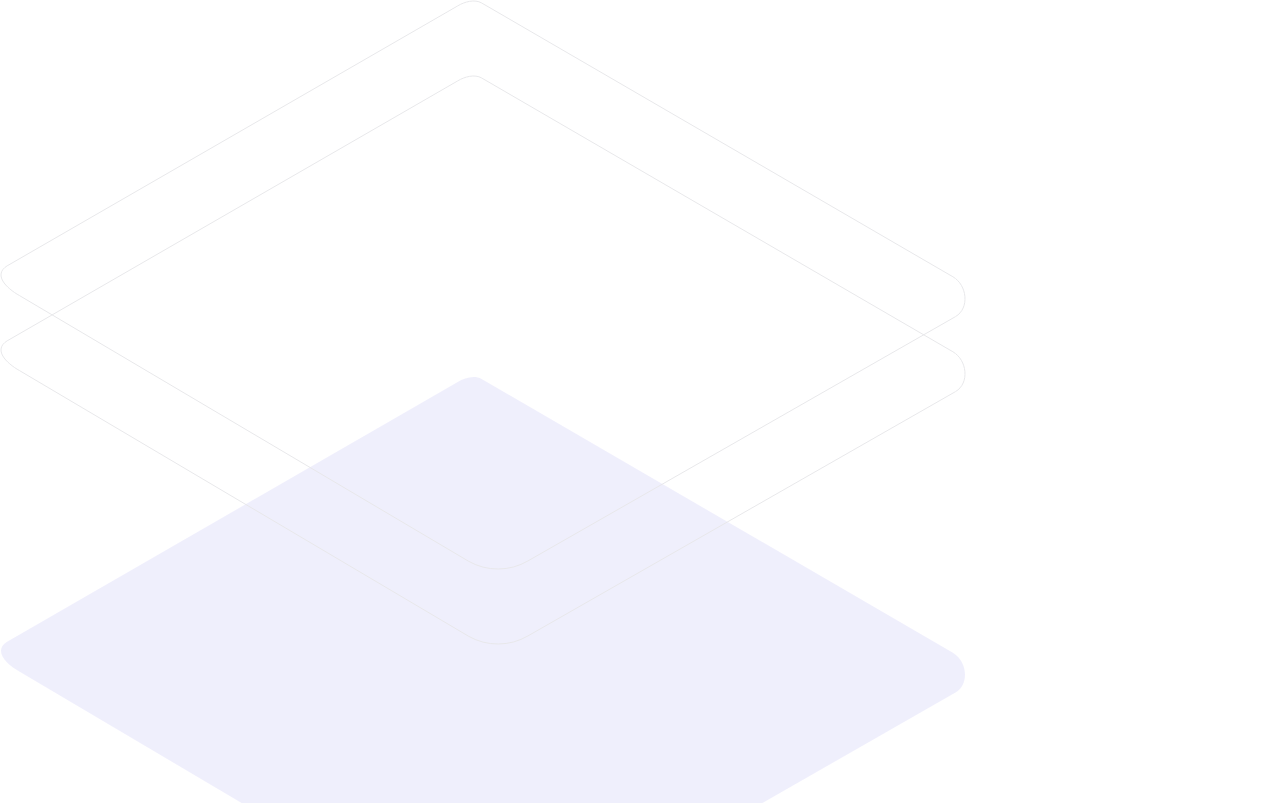
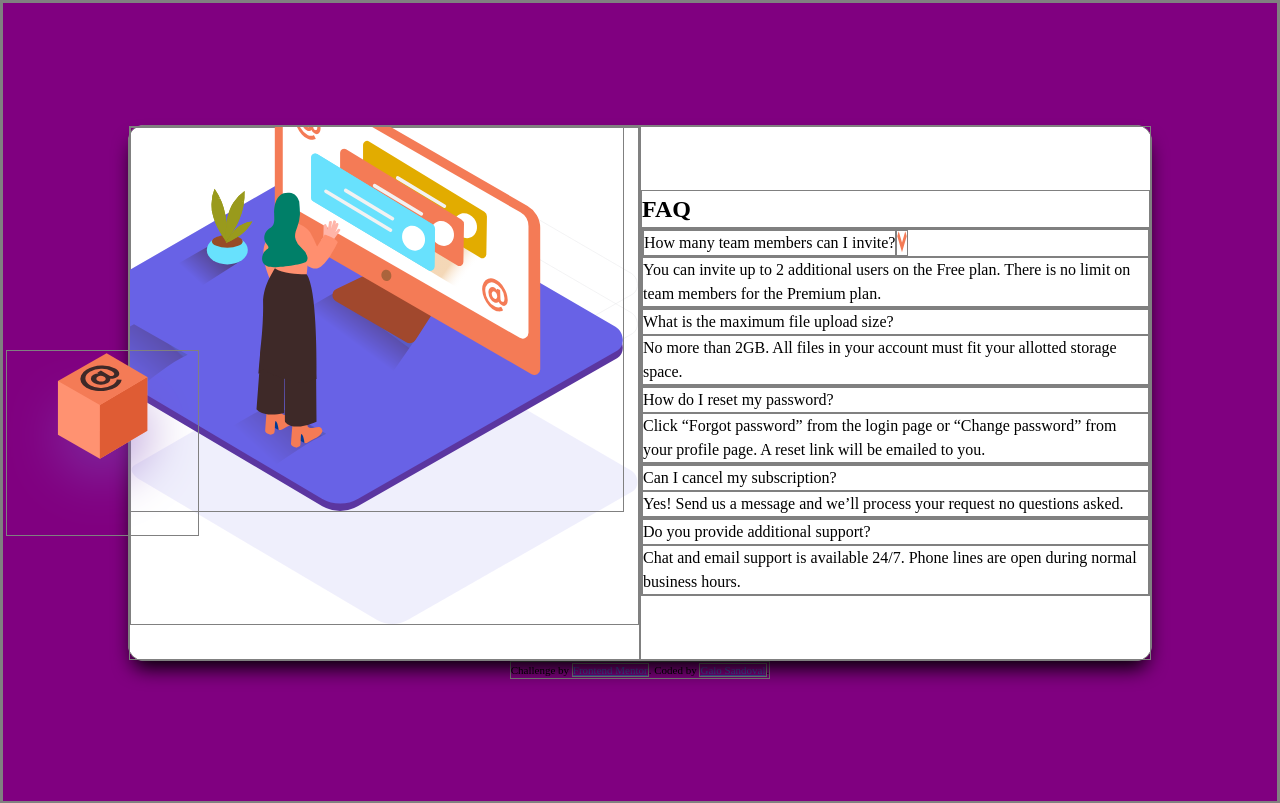
Before and after one commit to galosandoval/faq_challenge, a plain HTML site: page faq-accordion-card-main/index.html in a window 1280 px wide. Shown: the top 803 px of the page. Drawn offline with Linux system fonts and the light colour scheme; files that its build step writes are made by us from their sources.

Commit message:
working on placing of images

```diff
--- a/faq-accordion-card-main/index.css
+++ b/faq-accordion-card-main/index.css
@@ -66,3 +66,67 @@ textarea,
 select {
   font: inherit;
 }
+
+* {
+  border: solid grey 1px;
+}
+
+.purple-background {
+  background-color: purple;
+  height: 100vh;
+  display: flex;
+  flex-direction: column;
+  justify-content: center;
+  align-items: center;
+}
+
+.container {
+  display: flex;
+  position: relative;
+  height: 67vh;
+  max-width: 80vw;
+  border-radius: 15px;
+  box-shadow: 0px 12px 20px -5px;
+  background-color: white;
+}
+
+/* Styling for images on the left */
+.left-side {
+  overflow: hidden;
+  display: flex;
+  flex-direction: column;
+  width: 50%;
+}
+
+.covered {
+  position: relative;
+  max-width: max-content;
+}
+
+.desk {
+  position: relative;
+  bottom: 105%;
+  width: 800px;
+  max-width: 115%;
+  left: -18%;
+}
+
+.block {
+  position: absolute;
+  /* z-index: 3; */
+  top: 42%;
+  left: -12%;
+}
+/* End of styling for images on the left */
+
+/* Beginning of styling for text on the right */
+.right-side {
+  display: flex;
+  flex-direction: column;
+  justify-content: center;
+  width: 50%;
+}
+
+.question-line {
+  display: flex;
+}
--- a/faq-accordion-card-main/index.html
+++ b/faq-accordion-card-main/index.html
@@ -3,7 +3,7 @@
 <head>
   <meta charset="UTF-8">
   <meta name="viewport" content="width=device-width, initial-scale=1.0"> <!-- displays site properly based on user's device -->
-  <link rel="stylesheet" href="faq-accordion-card-main/index.css">
+  <link rel="stylesheet" href="./index.css">
   <link rel="icon" type="image/png" sizes="32x32" href="./images/favicon-32x32.png">
 
   <title>Frontend Mentor | FAQ Accordion Card</title>
@@ -15,6 +15,7 @@
   </style>
 </head>
 <body>
+  <div class="purple-background">
     <div class="container">
       <section class="left-side">
         <img class="covered" src="images/bg-pattern-desktop.svg" alt="big rectangular design covered in the background">
@@ -24,7 +25,10 @@
       <section class="right-side">
         <h1>FAQ</h1>
         <div class="faq-container">
+          <div class="question-line">
             <p class="question">How many team members can I invite?</p>
+            <img src="images/icon-arrow-down.svg" alt="carrot">
+          </div>
           <p class="answer">You can invite up to 2 additional users on the Free plan. There is no limit on team members for the Premium plan.</p>
         </div>
         <div class="faq-container">
@@ -49,7 +53,8 @@
 
     <div class="attribution">
       Challenge by <a href="https://www.frontendmentor.io?ref=challenge" target="_blank">Frontend Mentor</a>.
-    Coded by <a href="#">Galo Sandoval</a>.
+      Coded by <a href="https://github.com/galosandoval">Galo Sandoval</a>.
+    </div>
   </div>
 </body>
 </html>
```
Lines whose indentation alone changed are shown as unchanged.
